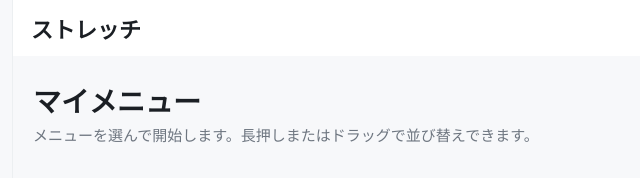
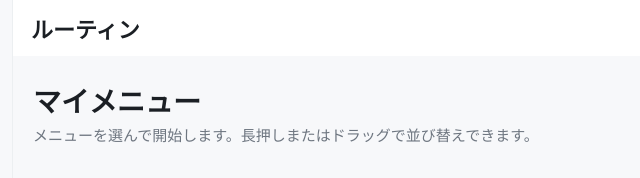
Before and after one commit to shogo3132/stretch-timer, a plain HTML site: page index.html in a window 1280 px wide. Shown: the top 178 px of the page, 248-888 px from the left. Drawn offline with Linux system fonts and the light colour scheme.

Commit message:
Generalize routines and add hour-minute duration input

```diff
--- a/index.html
+++ b/index.html
@@ -13,7 +13,7 @@
 </head>
 <body>
 <div class="app">
-  <div id="topBar" class="top"><button id="backBtn" class="btn sub" style="display:none">←</button><h1 id="title">ストレッチ</h1><button id="topAction" class="btn sub icon" aria-label="設定">⚙</button></div>
+  <div id="topBar" class="top"><button id="backBtn" class="btn sub" style="display:none">←</button><h1 id="title">ルーティン</h1><button id="topAction" class="btn sub icon" aria-label="設定">⚙</button></div>
 
   <main id="home" class="screen active"><div class="stack">
     <div><div class="headline-row"><div class="headline">マイメニュー</div><button id="addMenuHome" class="btn sub icon" aria-label="メニューを追加">＋</button></div><div class="subhead">メニューを選んで開始します。長押しまたはドラッグで並び替えできます。</div></div>
@@ -50,7 +50,7 @@ function menu(){return state.menus.find(x=>x.id===currentMenuId)}function item()
 function createMenu(){const m={id:uid(),name:`メニュー${state.menus.length+1}`,desc:'',rest:15,items:[]};state.menus.push(m);save();openMenu(m.id)}
 $('addMenuHome').onclick=createMenu;
 
-function renderHome(){show('home','ストレッチ');const sr=$('homeSyncRow');sr.innerHTML='';if(hasDropboxAuth()){const b=document.createElement('button');b.className='btn sub small';b.textContent='↻ 同期';b.onclick=()=>syncNow(true);sr.appendChild(b)}const box=$('menuList');box.innerHTML='';if(!state.menus.length){box.innerHTML='<div class="empty">まだメニューがありません。<br>「マイメニュー」横の「＋」から作成してください。</div>';return}state.menus.forEach(m=>{const el=document.createElement('div');el.className='card menu-card';el.dataset.id=m.id;el.innerHTML=`<div class="menu-head"><div><div class="menu-title"></div><div class="menu-desc"></div><div class="muted meta"></div></div><button class="btn sub edit" style="flex:0 0 auto">設定</button></div><div class="menu-actions"><button class="btn start">▶ このメニューを開始</button></div>`;el.querySelector('.menu-title').textContent=m.name;const d=el.querySelector('.menu-desc');d.textContent=m.desc||'';d.style.display=m.desc?'block':'none';el.querySelector('.meta').textContent=`${m.items.length}項目 ・ 合計 ${durationText(m)}`;el.querySelector('.start').onclick=()=>startTimer(m.id);el.querySelector('.edit').onclick=()=>openMenu(m.id);box.appendChild(el)})}
+function renderHome(){show('home','ルーティン');const sr=$('homeSyncRow');sr.innerHTML='';if(hasDropboxAuth()){const b=document.createElement('button');b.className='btn sub small';b.textContent='↻ 同期';b.onclick=()=>syncNow(true);sr.appendChild(b)}const box=$('menuList');box.innerHTML='';if(!state.menus.length){box.innerHTML='<div class="empty">まだメニューがありません。<br>「マイメニュー」横の「＋」から作成してください。</div>';return}state.menus.forEach(m=>{const el=document.createElement('div');el.className='card menu-card';el.dataset.id=m.id;el.innerHTML=`<div class="menu-head"><div><div class="menu-title"></div><div class="menu-desc"></div><div class="muted meta"></div></div><button class="btn sub edit" style="flex:0 0 auto">設定</button></div><div class="menu-actions"><button class="btn start">▶ このメニューを開始</button></div>`;el.querySelector('.menu-title').textContent=m.name;const d=el.querySelector('.menu-desc');d.textContent=m.desc||'';d.style.display=m.desc?'block':'none';el.querySelector('.meta').textContent=`${m.items.length}項目 ・ 合計 ${durationText(m)}`;el.querySelector('.start').onclick=()=>startTimer(m.id);el.querySelector('.edit').onclick=()=>openMenu(m.id);box.appendChild(el)})}
 
 function renderSettings(){show('settings','設定');const connected=hasDropboxAuth();$('dropboxStatus').textContent=connected?'接続済み':'未接続';$('dropboxStatus').style.color=connected?'#27ae8b':'#6e7680';$('dropboxDesc').textContent=connected?'ルーティンや写真・動画は変更後に自動同期されます。PCとAndroidで同じデータを利用できます。':'Dropboxに接続すると、PCとAndroidで同じルーティン・種目・写真・動画を利用できます。';const last=+syncMeta().lastSync||0;$('lastSync').textContent=connected?`最終同期：${last?new Date(last).toLocaleString('ja-JP'):'まだありません'}`:'';const a=$('settingsSyncActions');a.innerHTML='';if(connected){const now=document.createElement('button');now.className='btn';now.textContent='↻ 今すぐ同期';now.onclick=()=>syncNow(true);const off=document.createElement('button');off.className='btn danger';off.textContent='Dropbox連携を解除';off.onclick=()=>{if(confirm('Dropboxとの接続を解除しますか？\n端末内のデータは残ります。')){clearDropboxAuth();renderSettings()}};a.append(now,off)}else{const c=document.createElement('button');c.className='btn';c.textContent='Dropboxと接続';c.onclick=beginDropboxAuth;a.appendChild(c)}}
 
```
